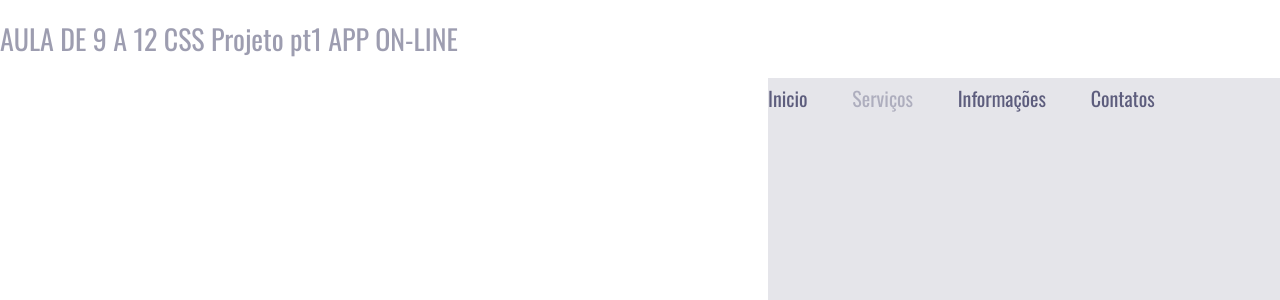
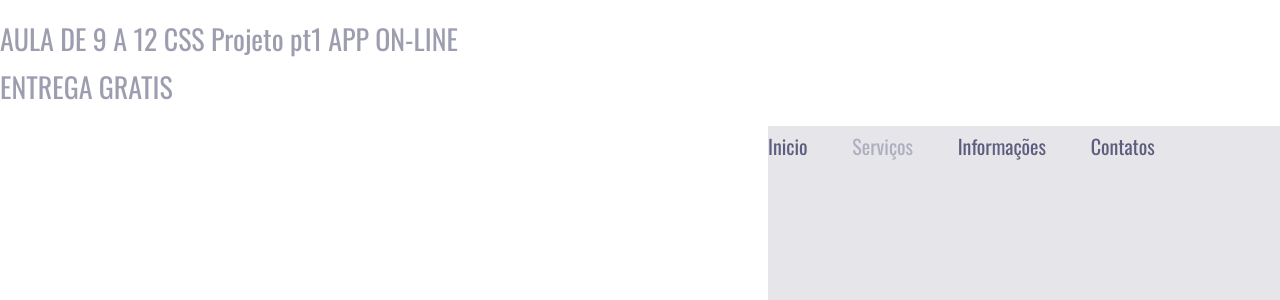
Before and after one commit to rogerdev22/COMPRASCEL, a plain HTML site: page index.html in a window 1280 px wide. Shown: the top 300 px of the page. Drawn offline with nearby package versions, Linux system fonts and the light colour scheme.

Commit message:
Update index.html
ENTREGA GRATIS

```diff
--- a/index.html
+++ b/index.html
@@ -14,7 +14,7 @@
 
 </head>
 <body>
-    <p>AULA DE 9 A 12 CSS Projeto pt1 APP ON-LINE</p>
+    <p>AULA DE 9 A 12 CSS Projeto pt1 APP ON-LINE ENTREGA GRATIS </p>
     <div class="wrapper">
         <section class="container-left">
              <h1>Compras faceis pelo celular</h1>
```
